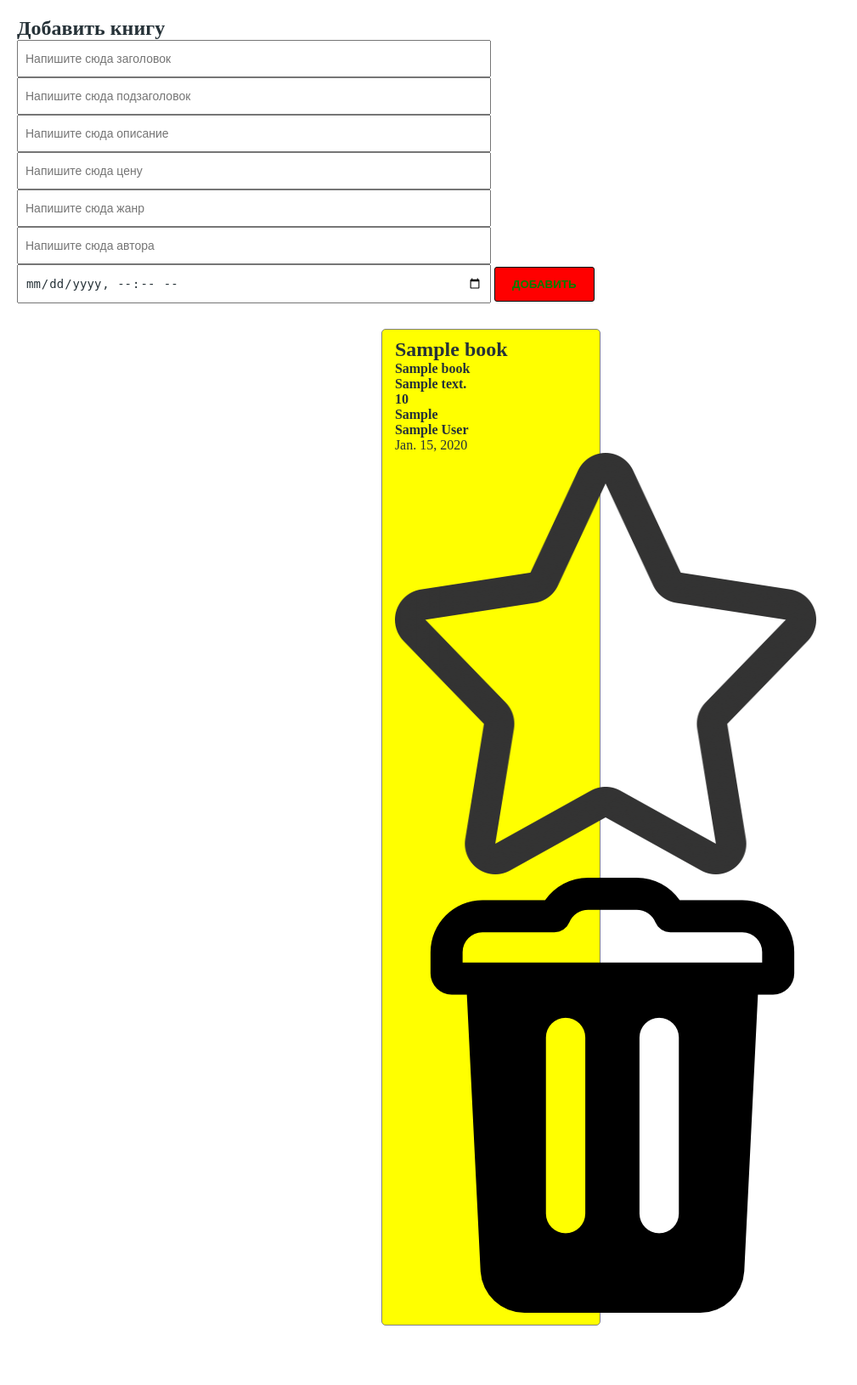
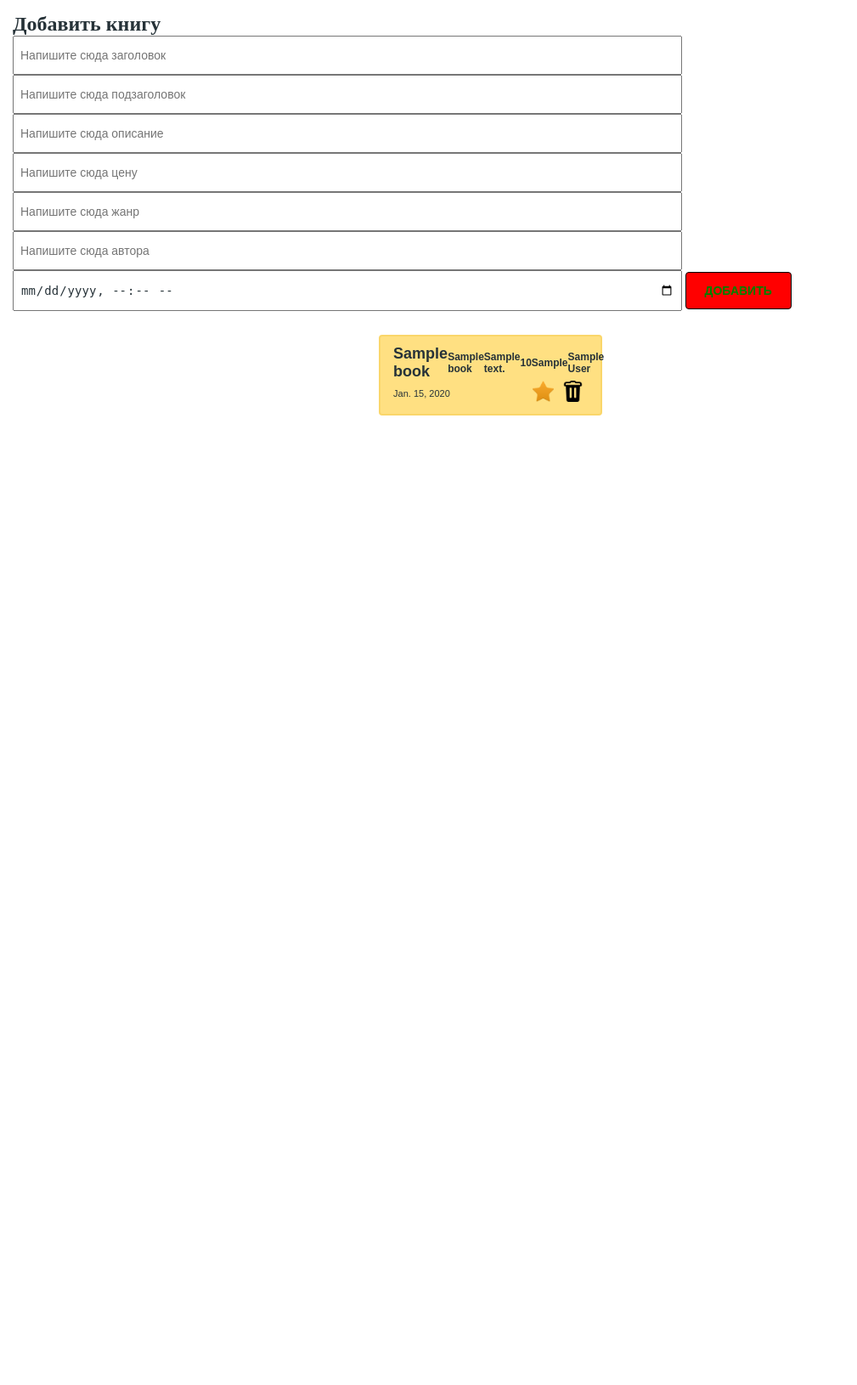
Before and after one commit to Gulazim/todopython, a Django app: page /book/ in a window 1280 px wide. Shown: the whole page at 85% size, without its empty margins (0-1009 px from the left). After the commit the page ends 489 px from the top, so only its background shows below. Run offline with Django 3.2, Linux system fonts and the light colour scheme; tables that the repository leaves empty hold one stand-in row (values such as "Sample post").

Commit message:
added hw 34

```diff
--- a/main/static/styles/index.css
+++ b/main/static/styles/index.css
@@ -82,6 +82,11 @@ section{
     min-height: 35px;
 }
 
+.todo_item_header h4{
+    font-size: 18px;
+    font-family: sans-serif;
+}
+
 .todo_item_header h4 a{
     text-decoration: none;
 }
--- a/main/static/styles/index2.css
+++ b/main/static/styles/index2.css
@@ -7,7 +7,7 @@
 
 section{
     width: 100%;
-    padding: 20px;
+    padding: 15px;
     display: flex;
     flex-direction: column;
     align-items: normal;
@@ -18,19 +18,20 @@ section{
 }
 
 .create_input{
-    padding: 12px 8px;
+    padding: 13px 7px;
     font-size: 14px;
-    width: 50%;
+    width: 70%;
 }
 
 .create_button{
-    padding: 12px 20px;
+    padding: 13px 22px;
     background-color: red;
     border: 1px solid black;
     color: green;
+    font-size: 14px;
     text-transform: uppercase;
     font-weight: bold;
-    border-radius: 3px;
+    border-radius: 4px;
     cursor: pointer;
 }
 
@@ -40,7 +41,7 @@ section{
 }
 
 .todo_books{
-    padding: 30px 20px;
+    padding: 28px 15px;
     display: flex;
     justify-content: space-around;
     flex-wrap: wrap;
@@ -48,11 +49,54 @@ section{
 }
 
 
-.item{
+.todo_item{
     border: 1px solid gray;
-    border-radius: 5px;
+    border-radius: 4px;
     width: 24%;
     padding: 10px 15px;
     background-color: yellow;
-    margin-bottom: 20px;
+    margin-bottom: 18px;
 }
+
+.todo_item.marked{
+    background-color: #FFE082;
+    border: 2px solid #fad66a
+}
+
+.todo_item_header{
+    display: flex;
+    align-items: center;
+    min-height: 35px;
+}
+
+.todo_item_header h2{
+    font-size: 18px;
+    font-family: sans-serif;
+}
+
+.todo_item_header h4{
+    font-size: 12px;
+    font-family: sans-serif;
+}
+
+.todo_item_footer{
+    display: flex;
+    justify-content: space-between;
+    align-items: center;
+}
+
+.todo_item_footer p{
+    font-size: 11px;
+    font-family: sans-serif;
+}
+
+.todo_item_footer .action_buttons{
+    display: flex;
+}
+
+.todo_item_footer img{
+    width: 25px;
+    height: 25px;
+    margin: 0 5px;
+    cursor: pointer;
+}
--- a/main/templates/books.html
+++ b/main/templates/books.html
@@ -1,17 +1,13 @@
 {% load static %}
 <!DOCTYPE html>
 <html lang="en">
-
 <head>
     <meta charset="UTF-8">
     <meta name="viewport" content="width=device-width, initial-scale=1.0">
     <title>Books</title>
     <!--<link rel="stylesheet" href="./styles/index2.css"> -->
     <link rel="stylesheet" href="{% static 'styles/index2.css' %}">
-    <!--<link rel="stylesheet" href="./styles/index.css"> -->
-    <link rel="stylesheet" href="{% static 'styles/checkbox.css' %}">
 </head>
-
 <body>
     <section>
         <div class="create_books">
@@ -24,15 +20,20 @@
                 <input class="create_input" type="number" placeholder="Напишите сюда цену" name="price">
                 <input class="create_input" type="text" placeholder="Напишите сюда жанр" name="genre">
                 <input class="create_input" type="text" placeholder="Напишите сюда автора" name="author">
-                <input class="create_input" type="datetime-local" placeholder="Напишите сюда год выхода книги"
-                    name="date">
+                <input class="create_input" type="datetime-local" placeholder="Напишите сюда год выхода книги" name="date"
+                />
                 <button class="create_button">Добавить</button>
             </form>
         </div>
         <div class="todo_books">
 
             {% for book in book_list %}
-            <div class="item">
+            <div class="todo_item
+                {% if book.is_favorite %}
+                    marked
+                {% endif %}
+
+            ">
                 <div class="todo_item_header">
                     <h2>{{ book.title }}</h2>
                     <h4>{{ book.subtitle }}</h4>
@@ -44,19 +45,17 @@
                 <div class="todo_item_footer">
                     <p> {{ book.date }}</p>
                     <div class="action_buttons">
-                        {% if todo.is_favorite %}
-                            <a href="{% url 'mark-todo' todo.id %}"><img src="{% static './icons/marked.png' %}" /></a>
+                        {% if book.is_favorite %}
+                            <a href="{% url 'mark-book' book.id %}"><img src="{% static './icons/marked.png' %}" /></a>
                         {% else %}
-                            <a href="{% url 'mark-todo' todo.id %}"><img src="{% static './icons/unmarked.png' %}" /></a>
+                            <a href="{% url 'mark-book' book.id %}"><img src="{% static './icons/unmarked.png' %}" /></a>
                         {% endif %}
-                            <a href="{% url 'delete-todo' todo.id %}"><img src="{% static './icons/delete.png' %}"/></a>
+                        <a href="{% url 'delete-book' book.id %}"><img src="{% static './icons/delete.png' %}"/></a>
                     </div>
                 </div>
-
             </div>
-            {% endfor %}
+        {% endfor %}
         </div>
     </section>
 </body>
-
 </html>
--- a/main/views.py
+++ b/main/views.py
@@ -62,3 +62,14 @@ def close_todo(request, id):
     todo.is_closed = not todo.is_closed
     todo.save()
     return redirect(test)
+
+def delete_book(request, id):
+    book = Book.objects.get(id=id)
+    todo.delete()
+    return redirect(book)
+
+def mark_book(request, id):
+    book = Book.objects.get(id=id)
+    book.is_favorite = True
+    book.save()
+    return redirect(book)
--- a/todo/urls.py
+++ b/todo/urls.py
@@ -33,5 +33,7 @@ urlpatterns = [
     path("delete-todo/<id>/", delete_todo, name="delete-todo"),
     path("mark-todo/<id>/", mark_todo, name="mark-todo"),
     path("close-todo/<id>/", close_todo, name="close-todo"),
+    path("delete-book/<id>/", delete_book, name="delete-book"),
+    path("mark-book/<id>/", mark_book, name="mark-book"),
 ]   + static(settings.STATIC_URL, document_root=settings.STATIC_ROOT) \
     + static(settings.MEDIA_URL, document_root=settings.MEDIA_ROOT)
```
Also changed, not shown: main/templates/test.html (+3 -4 lines).
